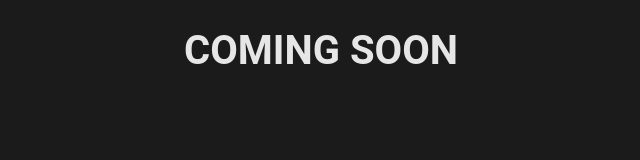
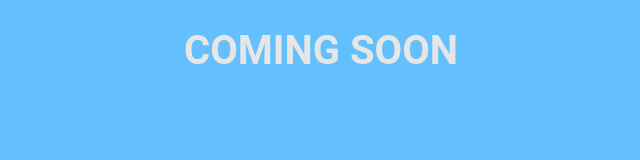
Before and after one commit to Syth-Service/BitMint, a plain HTML site: page index.html in a window 1280 px wide. Shown: the whole page, without its empty margins (319-959 px from the left). Drawn offline with Linux system fonts and the light colour scheme.

Commit message:
Update style.css

```diff
--- a/style.css
+++ b/style.css
@@ -1,5 +1,5 @@
 * {
-    background-color: rgb(27, 27, 27);
+    background-color: rgb(100, 192, 253);
 }
 
 h1 {
```
